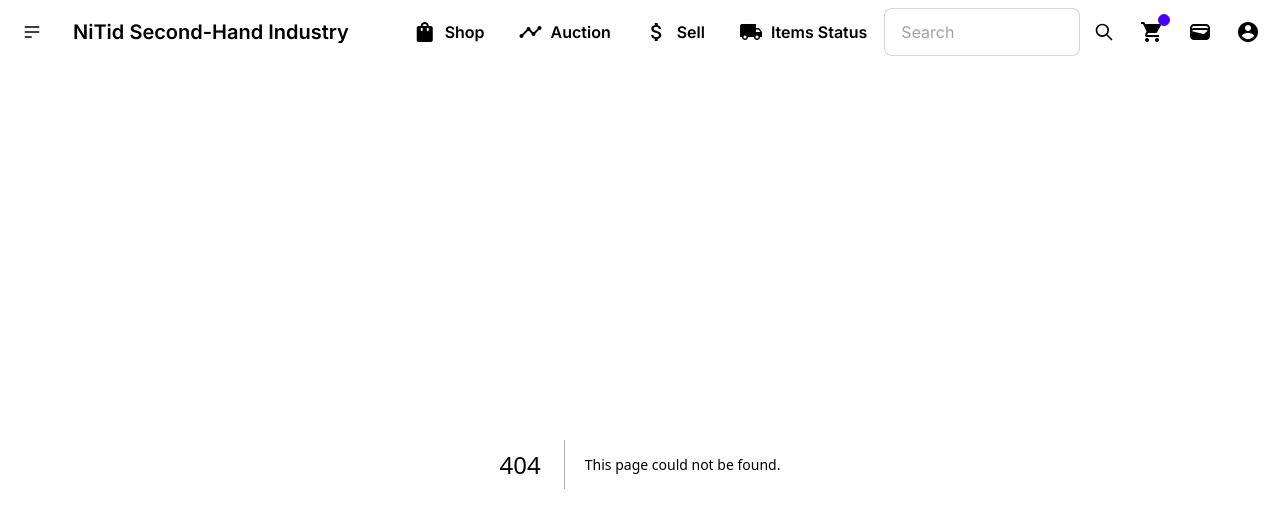
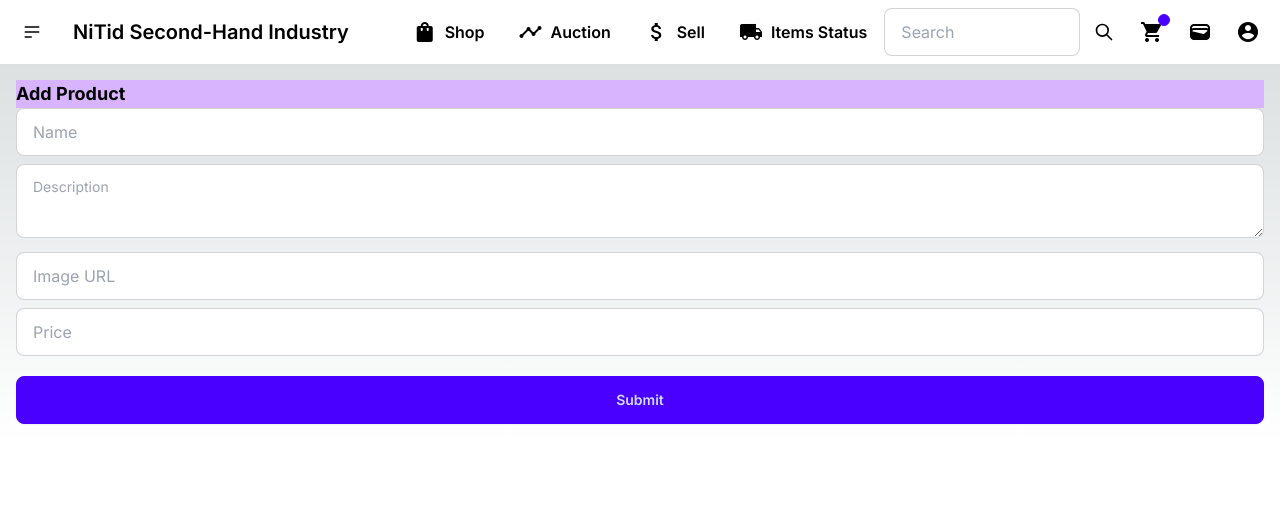
Before and after one commit to FrozeNxSouL/SE-Project, a Next.js app: page /add-product in a window 1280 px wide. Before the commit this address had no page. Shown: the top 528 px of the page. Built offline with nearby package versions, Linux system fonts and the light colour scheme.

Commit message:
addLib and add-Product

```diff
--- /dev/null
+++ b/src/app/add-product/page.tsx
@@ -0,0 +1,43 @@
+import  prisma  from '@/lib/db/prisma';
+import React from 'react'
+async function addPoduct(formData: FormData){
+    "use server";
+
+    prisma
+}
+function AddProductPage() {
+    return (
+        <div className='p-4 max-w-7xl m-auto'>
+            <h1 className='text-lg bg-purple-300 font-bold'>Add Product</h1>
+            <form>
+                <input
+                    required
+                    name="name"
+                    placeholder="Name" className="input-bordered input mb-2 w-full"
+                />
+                <textarea
+                required
+                name="description"
+                placeholder="Description"
+                className="textarea textarea-bordered mb-2 w-full"
+                />
+                <input
+                    required
+                    name="imagUrl"
+                    type="url"
+                    placeholder="Image URL" className="input-bordered input mb-2 w-full"
+                />
+                <input
+                    required
+                    name="price"
+                    placeholder="Price"
+                    type="number"
+                    className="input-bordered input mb-2 w-full"
+                />
+                <button className="btn btn-primary btn-block mt-3 min-w-[300px]"onClick={()=>console.log("Hello World")} type="submit">Submit</button>
+            </form>
+        </div>
+    )
+}
+
+export default AddProductPage
--- a/src/app/layout.tsx
+++ b/src/app/layout.tsx
@@ -20,7 +20,7 @@ export default function RootLayout({
     <html lang="en">
       <body className={inter.className}>
         <NavBar />
-        <main>
+        <main >
           {children}
         </main>
       </body>
--- /dev/null
+++ b/src/lib/db/prisma.ts
@@ -0,0 +1,15 @@
+import { PrismaClient } from '@prisma/client'
+
+const prismaClientSingleton = () => {
+  return new PrismaClient()
+}
+
+declare global {
+  var prisma: undefined | ReturnType<typeof prismaClientSingleton>
+}
+
+const prisma = globalThis.prisma ?? prismaClientSingleton()
+
+export default prisma
+
+if (process.env.NODE_ENV !== 'production') globalThis.prisma = prisma
```
Also changed, not shown: src/app/page.tsx (+1 -5 lines), 1 other file (tests, documents, lock files or other folders).
